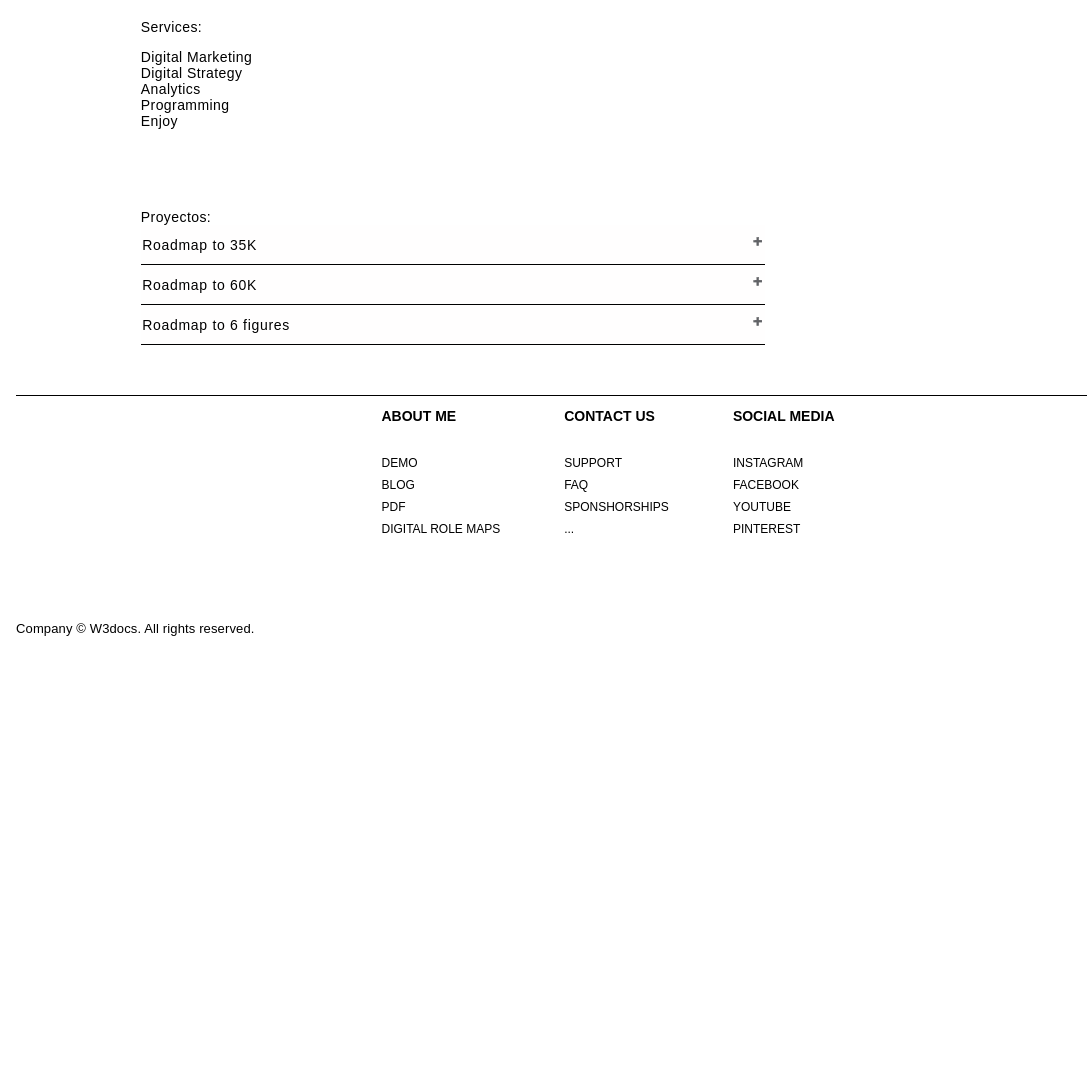
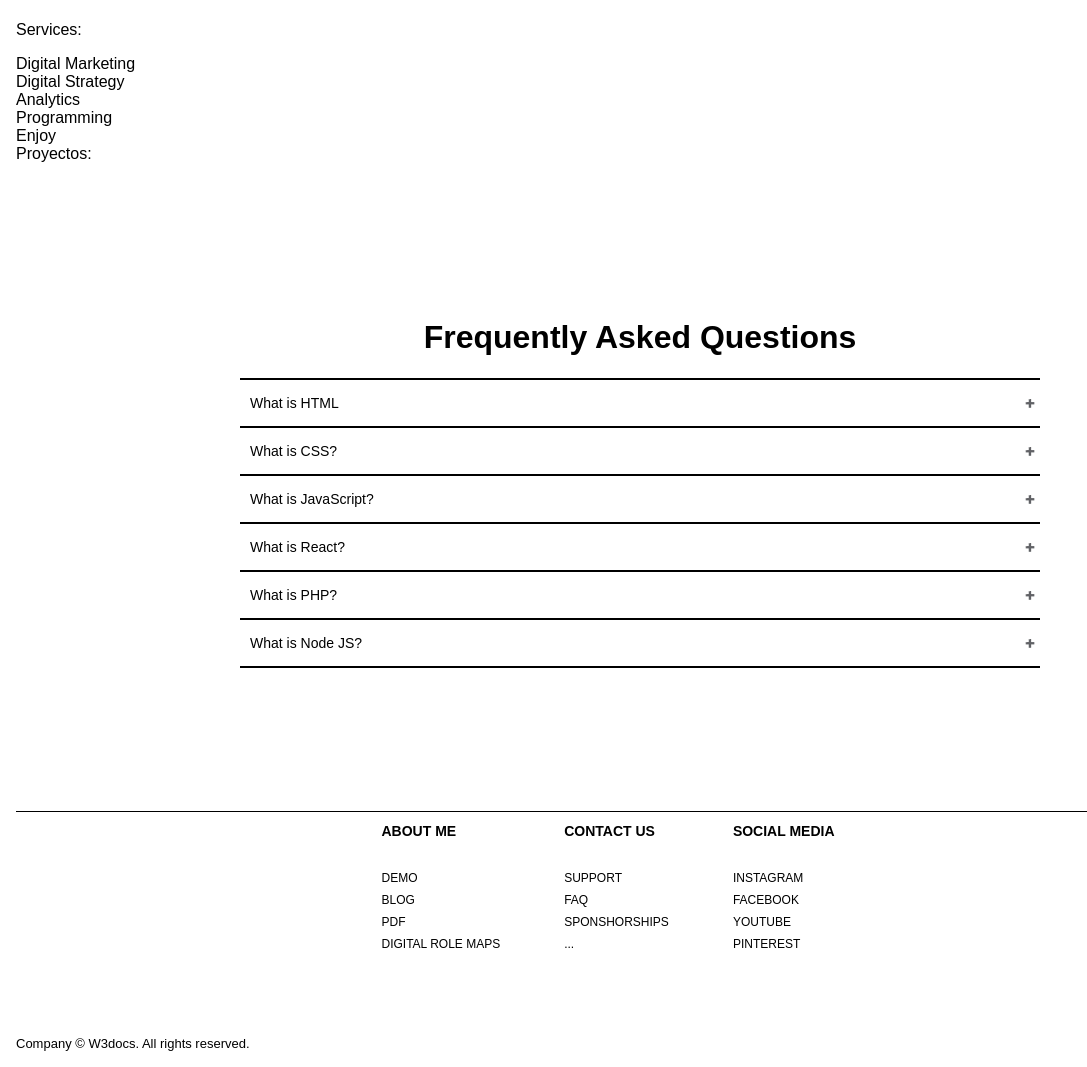
Before and after one commit to ManuData/blog_penv, a Django app: page /blog/ in a window 1280 px wide. Shown: the part 487-1554 px from the top of the page, without its empty margins (0-1087 px from the left). Before the commit the page ends 1123 px from the top, so only its background shows below. Run offline with Django 4.2, Linux system fonts and the light colour scheme; some web fonts are replaced.

Commit message:
accordion in test template

```diff
--- a/mysite/blog/static/blog/index.css
+++ b/mysite/blog/static/blog/index.css
@@ -64,6 +64,7 @@ p{
   font-size: 14px;
   margin-bottom: 5rem;
 
+
 }
 .accordion {
   background-color: rgb(255, 254, 254);
@@ -85,7 +86,20 @@ p{
 
 
 
+
 }
+
+/*Test accordion effect smooth*/
+
+.collapsing {
+  transition: height 0.4s ease;
+}
+
+
+
+
+
+
 
 /* Add a background color to the button if it is clicked on (add the .active class with JS), and when you move the mouse over it (hover) */
 .active, .accordion:hover {
@@ -101,6 +115,8 @@ p{
   font-family: "IBM Plex Mono", monospace;
   font-size:12px;
   margin-left:10%;
+
+
 }
 
 .panel p:hover {
@@ -120,8 +136,8 @@ p{
   content: "\2796"; /* Unicode character for "minus" sign (-) */
   font-size: 8px;
   color:blue;
+
 }
-
 
 
 /*Image*/
@@ -130,11 +146,16 @@ p{
   background-color: #ffffff;
   border:1px solid #ececee;
   margin:0px;
+
 }
 
 .blog-img{
   width:100%;
   height:auto;
+
+
+
+
 
 }
 
--- /dev/null
+++ b/mysite/blog/static/blog/test.css
@@ -0,0 +1,156 @@
+/* Sets the background color of the body to blue. Sets font to Rubik */
+
+body {
+    background-color: white;
+    font-family: 'rubik', sans-serif;
+
+  }
+
+  /* Aligns the heading text to the center. */
+
+  h1 {
+    text-align: center;
+  }
+
+  /* Sets the width for the accordion. Sets the margin to 90px on the top and bottom and auto to the left and right */
+
+  .accordion {
+    width: 800px;
+    margin: 90px auto;
+    color: black;
+    background-color: white;
+    padding: 45px 45px;
+  }
+
+
+  .accordion .container {
+    position: relative;
+    margin: 10px 10px;
+  }
+
+  /* Positions the labels relative to the .container. Adds padding to the top and bottom and increases font size. Also makes its cursor a pointer */
+
+  .accordion .label {
+    position: relative;
+    padding: 5px 0;
+    font-size: 14px;
+    color: black;
+    cursor: pointer;
+  }
+
+
+
+  /* Positions the plus sign 5px from the right. Centers it using the transform property. */
+
+.accordion .label::before {
+    content: '\02795';
+    color: black;
+    position: absolute;
+    top: 50%;
+    right: -5px;
+    font-size: 8px;
+    transform: translateY(-50%);
+  }
+
+  /* Hides the content (height: 0), decreases font size, justifies text and adds transition */
+
+  .accordion .content {
+    position: relative;
+    background: white;
+    height: 0;
+    font-size: 20px;
+    text-align: justify;
+    width: 780px;
+    overflow: hidden;
+    transition: 0.75s;
+  }
+
+    /*Blog image*/
+
+    .blog-box{
+    width:650px;
+    background-color: #ffffff;
+    border:1px solid #ececee;
+    margin:0px;
+
+  }
+
+  .blog-img{
+    width:100%;
+    height:auto;
+
+  }
+
+  .blog-img img{
+    width:100%;
+    height:100%;
+    object-fit: cover;
+    object-position:center;
+  }
+
+
+
+  /* Adds a horizontal line between the contents */
+
+  .accordion hr {
+    width: 100;
+    margin-left: 0;
+    border: 0.5px solid black;
+  }
+
+
+  /* Unhides the content part when active. Sets the height */
+
+.accordion .container.active .content {
+    height: 550px;
+
+  }
+
+  /* Changes from plus sign to negative sign once active */
+
+  .accordion .container.active .label::before {
+    content: "\2796";
+    font-size: 8px;
+
+  }
+
+
+  /*Logic for mobile*/
+
+   /* LOGIC FOR MOBILE*/
+
+   @media screen and (max-width: 450px){
+
+
+    .accordion{
+
+      width: auto;
+      margin-left:0;
+
+    }
+
+    .accordion .container{
+
+      width: 100%;
+      margin-left:0;
+
+    }
+
+
+    .blog-box{
+      margin:20px 10px;
+      width:35%;
+      margin-left:0;
+
+  }
+
+
+  .blog-img{
+    width: auto;
+    margin-left:0;
+
+  }
+
+
+
+}
--- /dev/null
+++ b/mysite/blog/templates/blog/test.html
@@ -0,0 +1,110 @@
+{% extends "blog/base.html" %}
+{% load static %}
+
+{%block title%}Pagina inicio{%endblock%}
+{% block header-testcss%} {% endblock %}
+
+
+{%block content%}
+
+<link rel="stylesheet" href= "{% static 'blog/test.css' %}">
+
+<?xml version="1.0" ?>
+
+<!-- License: CC Attribution. Made by undefinedBraja Omar Justico -->
+<svg fill="#000000" width="400px" height="400px" viewBox="0 0 32 32" xmlns="http://www.w3.org/2000/svg">
+
+<title/>
+
+<g data-name="Layer 2" id="Layer_2">
+
+<path d="M26,19.72a10,10,0,0,0-6-8.88V8h1a1,1,0,0,0,0-2H11a1,1,0,0,0,0,2h1v2.84a10,10,0,0,0-5.84,7.44A9,9,0,0,0,6,20a2.62,2.62,0,0,0,0,.28,10,10,0,0,0,19.84,1.44A9.74,9.74,0,0,0,26,20,2.62,2.62,0,0,0,26,19.72Zm-2.16,1.93A8,8,0,0,1,8,20.36c0-.12,0-.24,0-.36a7.43,7.43,0,0,1,.18-1.64,8,8,0,0,1,5.15-5.89,1,1,0,0,0,.67-1V8h4v3.52a1,1,0,0,0,.67,1A8,8,0,0,1,24,19.64,2.17,2.17,0,0,1,24,20,8.17,8.17,0,0,1,23.83,21.65Z"/>
+
+<path d="M22,20a6,6,0,0,1-12,0,5.29,5.29,0,0,1,.1-1.06l.33.16a5.12,5.12,0,0,0,2.57.62,5.12,5.12,0,0,0,2.57-.62A6.84,6.84,0,0,1,19,18.28a6.75,6.75,0,0,1,2.89.57A6.23,6.23,0,0,1,22,20Z"/>
+
+<path d="M8,8a.76.76,0,0,1-.75.75,1.51,1.51,0,0,0-1.5,1.5.75.75,0,0,1-1.5,0,1.5,1.5,0,0,0-1.5-1.5.75.75,0,0,1,0-1.5,1.5,1.5,0,0,0,1.5-1.5.75.75,0,0,1,1.5,0,1.51,1.51,0,0,0,1.5,1.5A.76.76,0,0,1,8,8Z"/>
+
+<path d="M30,5a.76.76,0,0,1-.75.75,1.51,1.51,0,0,0-1.5,1.5.75.75,0,0,1-1.5,0,1.5,1.5,0,0,0-1.5-1.5.75.75,0,0,1,0-1.5,1.5,1.5,0,0,0,1.5-1.5.75.75,0,0,1,1.5,0,1.51,1.51,0,0,0,1.5,1.5A.76.76,0,0,1,30,5Z"/>
+
+</g>
+
+</svg>
+
+
+            <section>
+              <p>Services:</p>
+              <div>
+                <div class="mb1">
+                  <div>Digital Marketing</div>
+                  <div>Digital Strategy</div>
+                  <div>Analytics</div>
+                  <div></div>
+                  <div>Programming</div>
+                  <div>Enjoy</div>
+                </div>
+              </div>
+            </section>
+
+            <div class="mb1">
+              <div>Proyectos:</div>
+            </div>
+            <body>
+                <div class="accordion-body">
+                <div class="accordion">
+                  <h1>Frequently Asked Questions</h1>
+                  <hr>
+                  <div class="container">
+                    <div class="label">What is HTML</div>
+                    <div class="content">Hypertext Markup Language (HTML) is a computer language that makes up most web pages and online applications. A hypertext is a text that is used to reference other pieces of text, while a markup language is a series of markings that tells web servers the style and structure of a document. HTML is very simple to learn and use.</div>
+                  </div>
+                  <hr>
+                  <div class="container">
+                    <div class="label">What is CSS?</div>
+                    <div class="content">CSS stands for Cascading Style Sheets. It is the language for describing the presentation of Web pages, including colours, layout, and fonts, thus making our web pages presentable to the users. CSS is designed to make style sheets for the web. It is independent of HTML and can be used with any XML-based markup language. CSS is popularly called the design language of the web.
+              </div>
+                  </div>
+                  <hr>
+                  <div class="container">
+                    <div class="label">What is JavaScript?</div>
+                    <div class="content">JavaScript is a scripting or programming language that allows you to implement complex features on web pages — every time a web page does more than just sit there and display static information for you to look at — displaying timely content updates, interactive maps, animated 2D/3D graphics, scrolling video jukeboxes, etc. — you can bet that JavaScript is probably involved. It is the third of the web trio.</div>
+                  </div>
+                  <hr>
+                  <div class="container">
+                    <div class="label">What is React?</div>
+                    <div class="content">React is a JavaScript library created for building fast and interactive user interfaces for web and mobile applications. It is an open-source, component-based, front-end library responsible only for the application’s view layer. In Model View Controller (MVC) architecture, the view layer is responsible for how the app looks and feels. React was created by Jordan Walke, a software engineer at Facebook. </div>
+                  </div>
+                  <hr>
+                  <div class="container">
+                    <div class="label">What is PHP?</div>
+                    <div class="content">
+                        <div class="blog-box">
+                            <div class="blog-img">
+                        <img src="{% static 'blog/images/coche.jpeg' %}" alt="">
+                            </div>
+                        </div>
+
+                    </div>
+                  </div>
+                  <hr>
+                  <div class="container">
+                    <div class="label">What is Node JS?</div>
+                    <div class="content">Node.js is an open-source, cross-platform, back-end JavaScript runtime environment that runs on the V8 engine and executes JavaScript code outside a web browser. Node.js lets developers use JavaScript to write command line tools and for server-side scripting—running scripts server-side to produce dynamic web page content before the page is sent to the user's web browser. Consequently, Node.js represents a "JavaScript everywhere" paradigm</div>
+                  </div>
+                  <hr>
+                </div>
+                </div>
+
+              </body>
+
+              <script>
+                const accordion = document.getElementsByClassName('container');
+                for (i=0; i<accordion.length; i++) {
+                accordion[i].addEventListener('click', function () {
+                    this.classList.toggle('active')
+                })
+                }
+
+            </script>
+
+
+{%endblock%}
--- a/mysite/blog/urls.py
+++ b/mysite/blog/urls.py
@@ -9,6 +9,8 @@ urlpatterns = [
     #path('base', views.base, name='base'),
     path('article/<slug:slug>/<int:pk>', views.article, name='article-detail'),
     path('articles', views.articles, name='articles'),
-    path('feedback/', views.create_post, name='form_ajax')
+    path('feedback/', views.create_post, name='form_ajax'),
+    path('test/', views.index, name='test')
+
 
 ]
--- a/mysite/blog/views.py
+++ b/mysite/blog/views.py
@@ -22,7 +22,8 @@ def index(request):
     # DataLayer
     dl = {'pagePath':request.path,'pageCategory':'home'}
     pageUrl = request.path
-    response = render(request,'blog/index.html',{'dataLayer':dl})
+    #response = render(request,'blog/index.html',{'dataLayer':dl})
+    response = render(request,'blog/test.html',{'dataLayer':dl})
     response.set_cookie('TEST', 'PUTO AMO !!')
     return response
 
```
